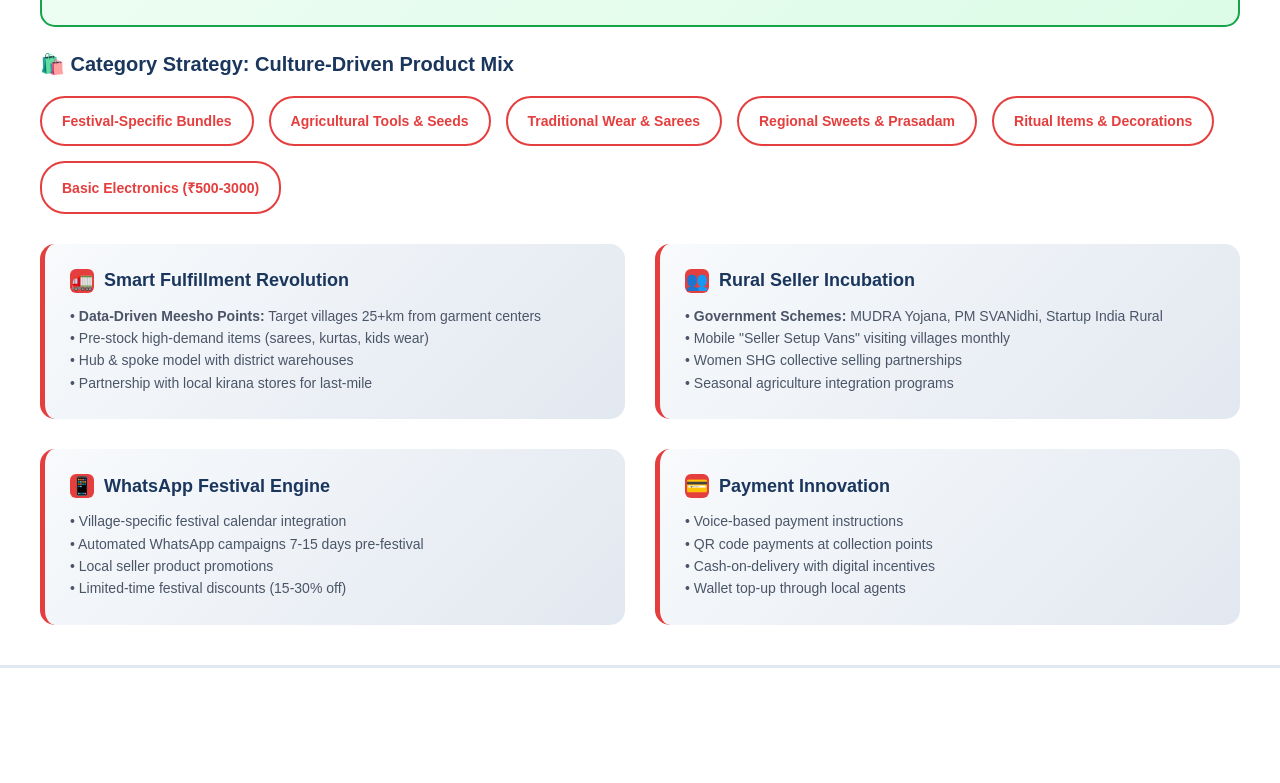
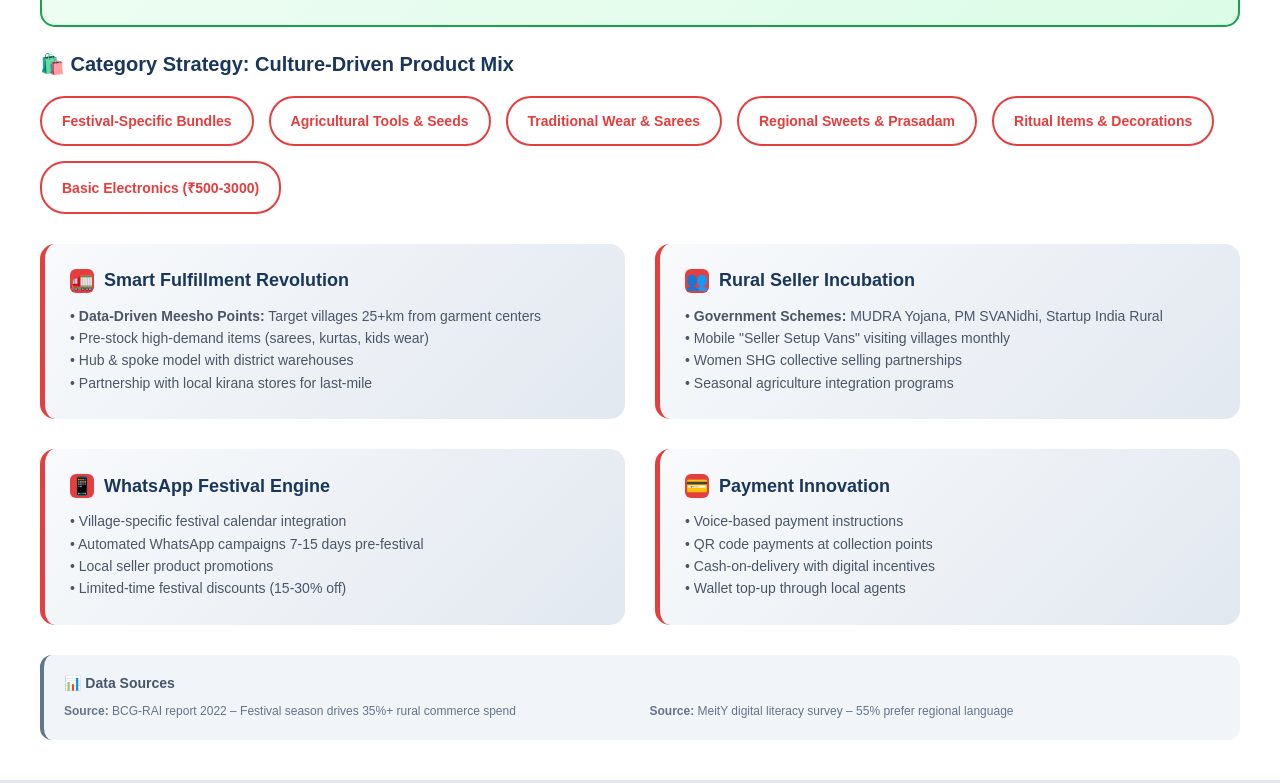
Before and after one commit to i24hour/slide2, a plain HTML site: page index.html in a window 1280 px wide. Shown: the part 1017-1800 px from the top of the page. Before the commit the page ends 1685 px from the top, so only its background shows below. Drawn offline with Linux system fonts and the light colour scheme.

Commit message:
Update index.html

```diff
--- a/index.html
+++ b/index.html
@@ -352,6 +352,19 @@
         </div>
     </div>
 </div>
+
+<!-- Data Sources -->
+<div style="background: #f1f5f9; padding: 20px; border-radius: 12px; margin-top: 30px; border-left: 4px solid #64748b;">
+    <h5 style="color: #475569; margin-bottom: 12px; font-size: 14px; font-weight: 700;">📊 Data Sources</h5>
+    <div style="display: grid; grid-template-columns: 1fr 1fr; gap: 15px;">
+        <div style="color: #64748b; font-size: 12px; line-height: 1.4;">
+            <strong>Source:</strong> BCG-RAI report 2022 – Festival season drives 35%+ rural commerce spend
+        </div>
+        <div style="color: #64748b; font-size: 12px; line-height: 1.4;">
+            <strong>Source:</strong> MeitY digital literacy survey – 55% prefer regional language
+        </div>
+    </div>
+</div>
 </div>
 </div>
 </div>
```
